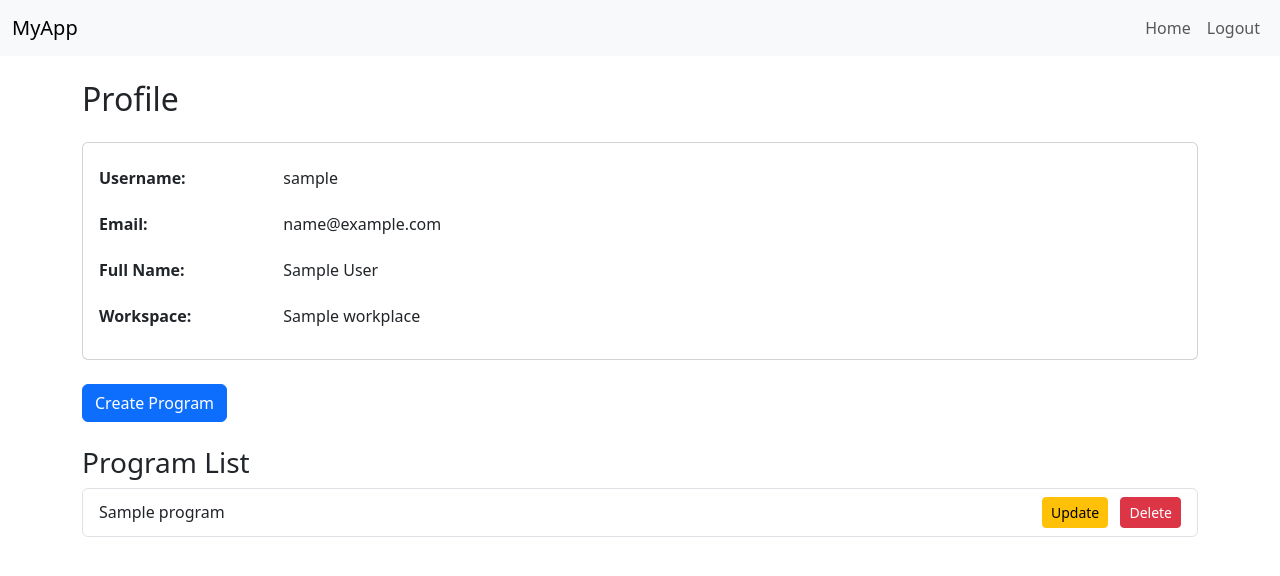
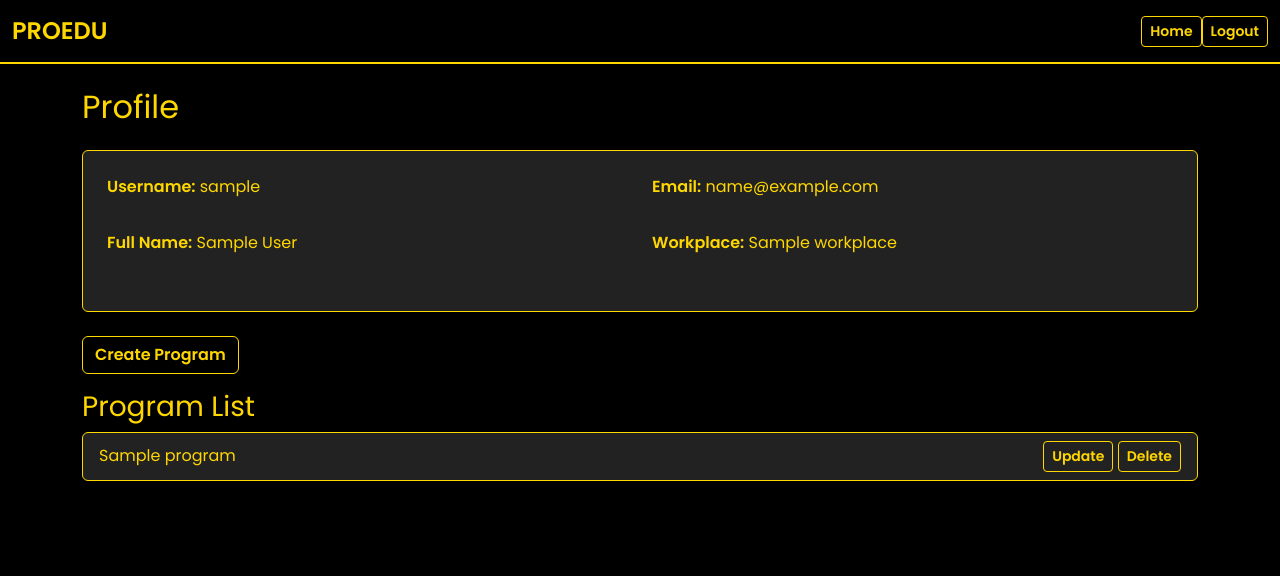
Before and after one commit to Rizkiraven/tubesnosql, a Flask app: page /profile in a window 1280 px wide. Shown: the top 576 px of the page. Run offline with Flask 3, Linux system fonts and the light colour scheme; the visitor is signed in with stand-in values (Sample User, id 1); a database or web service that is not in the repository returns one stand-in record (values such as "Sample title").

Commit message:
ui profile hireng kuneng

```diff
--- a/app.py
+++ b/app.py
@@ -1,6 +1,7 @@
 from flask import Flask, render_template, request, redirect, url_for, session, flash, jsonify
 from pymongo import MongoClient
 from bson.objectid import ObjectId
+from bson.errors import InvalidId
 from werkzeug.security import generate_password_hash, check_password_hash
 
 # Inisialisasi Flask
@@ -458,12 +459,19 @@ def create_program():
 
 @app.route('/update_program/<program_id>', methods=['GET', 'POST'])
 def update_program(program_id):
+    print(f"Attempting to update program: {program_id}")  # Debug log
+    try:
+        # Validasi ObjectId
+        program_object_id = ObjectId(program_id)
+    except InvalidId:
+        flash("Invalid Program ID", "danger")
+        return redirect(url_for('profile'))
+
     if request.method == 'POST':
         try:
-            # Ambil username dari session
             username = session.get('username')
             if not username:
-                flash('You must be logged in to update a program!')
+                flash('You must be logged in to update a program!', 'danger')
                 return redirect(url_for('login'))
 
             # Ambil data dari form
@@ -477,17 +485,19 @@ def update_program(program_id):
             status = request.form.get('status', '').strip()
             category = request.form.get('category', '').strip()
 
-            # Validasi kategori ada
+            print(f"Updating program with data: {program_name}, {location}")  # Debug log
+
+            # Validasi kategori
             if not category_collection.find_one({'name': category}):
-                flash(f'Category "{category}" does not exist!')
+                flash(f'Category "{category}" does not exist!', 'danger')
                 return redirect(url_for('update_program', program_id=program_id))
 
             # Validasi data wajib
             if not (program_name and detail and location and start_date and end_date and status):
-                flash('Please fill in all required fields!')
+                flash('Please fill in all required fields!', 'danger')
                 return redirect(url_for('update_program', program_id=program_id))
 
-            # Persiapkan data untuk diupdate
+            # Update data
             program_data = {
                 "name": program_name,
                 "detail": detail,
@@ -500,39 +510,30 @@ def update_program(program_id):
                 "category": category,
             }
 
-            # Update ke database
             result = programs_collection.update_one(
-                {"_id": ObjectId(program_id), "username": username},
+                {"_id": program_object_id, "username": username},
                 {"$set": program_data}
             )
 
             if result.matched_count == 0:
-                flash('Program not found or you are not authorized to update this program!')
+                flash('Program not found or you are not authorized to update this program!', 'danger')
                 return redirect(url_for('profile'))
 
-            flash('Program updated successfully!')
+            flash('Program updated successfully!', 'success')
             return redirect(url_for('profile'))
 
         except Exception as e:
-            # Tangani error tak terduga
-            flash(f'An error occurred: {str(e)}')
+            flash(f'An error occurred: {str(e)}', 'danger')
             return redirect(url_for('update_program', program_id=program_id))
 
-    try:
-        # Ambil program berdasarkan ID
-        program = programs_collection.find_one({"_id": ObjectId(program_id)})
-        if not program:
-            flash('Program not found!')
-            return redirect(url_for('profile'))
-
-        # Ambil daftar kategori untuk dropdown
-        categories = [cat['name'] for cat in category_collection.find()]
-        return render_template('update_program.html', program=program, categories=categories)
-
-    except Exception as e:
-        flash(f'An error occurred: {str(e)}')
+    # Ambil program untuk diisi ke form
+    program = programs_collection.find_one({"_id": program_object_id})
+    if not program:
+        flash('Program not found!', 'danger')
         return redirect(url_for('profile'))
 
+    categories = [cat['name'] for cat in category_collection.find()]
+    return render_template('update_program.html', program=program, categories=categories)
 # Logout
 @app.route('/logout')
 def logout():
--- a/templates/Profile.html
+++ b/templates/Profile.html
@@ -4,85 +4,110 @@
     <meta charset="UTF-8" />
     <meta name="viewport" content="width=device-width, initial-scale=1.0" />
     <title>Profile Page</title>
-    <link href="https://cdn.jsdelivr.net/npm/bootstrap@5.3.0-alpha1/dist/css/bootstrap.min.css" rel="stylesheet" />
+    <link
+      href="https://cdn.jsdelivr.net/npm/bootstrap@5.3.0-alpha1/dist/css/bootstrap.min.css"
+      rel="stylesheet"
+    />
+    <link
+      href="https://fonts.googleapis.com/css2?family=Poppins:wght@400;600&display=swap"
+      rel="stylesheet"
+    />
+    <style>
+      body {
+        background-color: #000; /* Hitam */
+        color: #ffd700; /* Kuning */
+        font-family: "Poppins", sans-serif;
+      }
+      .navbar {
+        background-color: #000;
+        border-bottom: 2px solid #ffd700;
+      }
+      .navbar-brand {
+        font-weight: 600;
+        color: #ffd700 !important;
+        font-size: 1.5rem;
+      }
+      .btn {
+        border: 1px solid #ffd700;
+        color: #ffd700;
+        background-color: transparent;
+        font-weight: 600;
+      }
+      .btn:hover {
+        background-color: #ffd700;
+        color: #000;
+      }
+      .card {
+        background-color: #222;
+        border: 1px solid #ffd700;
+        color: #ffd700;
+      }
+      .list-group-item {
+        background-color: #222;
+        border: 1px solid #ffd700;
+        color: #ffd700;
+      }
+      .list-group-item a {
+        color: #ffd700;
+      }
+      .list-group-item a:hover {
+        text-decoration: underline;
+        color: #fff;
+      }
+    </style>
   </head>
   <body>
-    <nav class="navbar navbar-expand-lg navbar-light bg-light">
+    <nav class="navbar navbar-expand-lg">
       <div class="container-fluid">
-        <a class="navbar-brand" href="{{ url_for('home') }}">MyApp</a>
-        <button
-          class="navbar-toggler"
-          type="button"
-          data-bs-toggle="collapse"
-          data-bs-target="#navbarNav"
-          aria-controls="navbarNav"
-          aria-expanded="false"
-          aria-label="Toggle navigation"
-        >
-          <span class="navbar-toggler-icon"></span>
-        </button>
-        <div class="collapse navbar-collapse" id="navbarNav">
+        <a class="navbar-brand" href="{{ url_for('home') }}">PROEDU</a>
         <ul class="navbar-nav ms-auto">
           <li class="nav-item">
-              <a class="nav-link" href="{{ url_for('home') }}">Home</a>
+            <a class="btn btn-sm" href="{{ url_for('home') }}">Home</a>
           </li>
           <li class="nav-item">
-              <a class="nav-link" href="/logout">Logout</a>
+            <a class="btn btn-sm" href="{{ url_for('logout') }}">Logout</a>
           </li>
         </ul>
-        </div>
       </div>
     </nav>
 
     <div class="container mt-4">
         <h2 class="mb-4">Profile</h2>
-      <div class="card p-3 mb-4">
-        <div class="row mb-2">
-          <label class="col-sm-2 col-form-label fw-bold">Username:</label>
-          <div class="col-sm-10">
-            <p class="form-control-plaintext">{{ user.username }}</p>
+        <div class="card p-4 mb-4">
+          <div class="row">
+            <div class="col-sm-6 mb-3">
+              <p><strong>Username:</strong> {{ user.username }}</p>
             </div>
+            <div class="col-sm-6 mb-3">
+              <p><strong>Email:</strong> {{ user.email }}</p>
             </div>
-        <div class="row mb-2">
-          <label class="col-sm-2 col-form-label fw-bold">Email:</label>
-          <div class="col-sm-10">
-            <p class="form-control-plaintext">{{ user.email }}</p>
+            <div class="col-sm-6 mb-3">
+              <p><strong>Full Name:</strong> {{ user.full_name }}</p>
             </div>
-        </div>
-        <div class="row mb-2">
-          <label class="col-sm-2 col-form-label fw-bold">Full Name:</label>
-          <div class="col-sm-10">
-            <p class="form-control-plaintext">{{ user.full_name }}</p>
-          </div>
-        </div>
-        <div class="row mb-2">
-          <label class="col-sm-2 col-form-label fw-bold">Workspace:</label>
-          <div class="col-sm-10">
-            <p class="form-control-plaintext">{{ user.workplace }}</p>
+            <div class="col-sm-6 mb-3">
+              <p><strong>Workplace:</strong> {{ user.workplace }}</p>
             </div>
           </div>
         </div>
 
-      <!-- Action Buttons -->
-      <a href="/create_program" class="btn btn-primary mb-4">Create Program</a>
+        <div class="mb-3">
+          <a href="{{ url_for('create_program') }}" class="btn">Create Program</a>
+        </div>
 
-      <!-- Program List -->
         <h3>Program List</h3>
         <ul class="list-group">
           {% for program in programs %}
           <li class="list-group-item d-flex justify-content-between align-items-center">
             {{ program.name }}
             <div>
-            <a href="/update_program/{{ program._id }}" class="btn btn-warning btn-sm me-2">Update</a>
+              <a href="/update_program/{{ program._id }}" class="btn btn-sm">Update</a>
               <form action="/delete_program/{{ program._id }}" method="POST" class="d-inline">
-              <button type="submit" class="btn btn-danger btn-sm">Delete</button>
+                <button type="submit" class="btn btn-sm">Delete</button>
               </form>
             </div>
           </li>
+          {% else %}
+          <li class="list-group-item">No programs available.</li>
           {% endfor %}
         </ul>
       </div>
-
-    <script src="https://cdn.jsdelivr.net/npm/bootstrap@5.3.0-alpha1/dist/js/bootstrap.bundle.min.js"></script>
-  </body>
-</html>
```
Also changed, not shown: templates/Update_Program.html (+4 -4 lines). Lines whose indentation alone changed are shown as unchanged.
